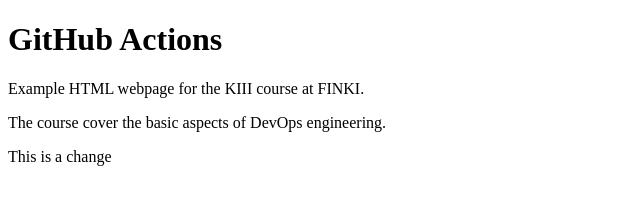
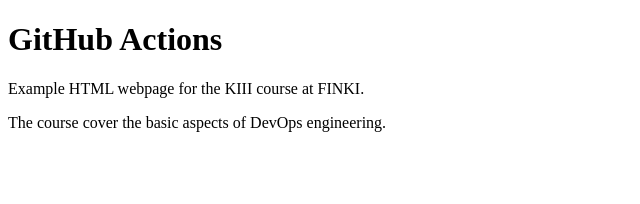
Before and after one commit to slavkovskis/KIII_GitHubActions, a plain HTML site: page index.html in a window 1280 px wide. Shown: the whole page, without its empty margins (0-640 px from the left). Drawn offline with Linux system fonts and the light colour scheme.

Commit message:
Update index.html

```diff
--- a/index.html
+++ b/index.html
@@ -4,6 +4,5 @@
     <h1>GitHub Actions</h1>
     <p>Example HTML webpage for the KIII course at FINKI.</p>
     <p>The course cover the basic aspects of DevOps engineering.</p>
-    <p>This is a change</p>
   </body>
 </html>
```
